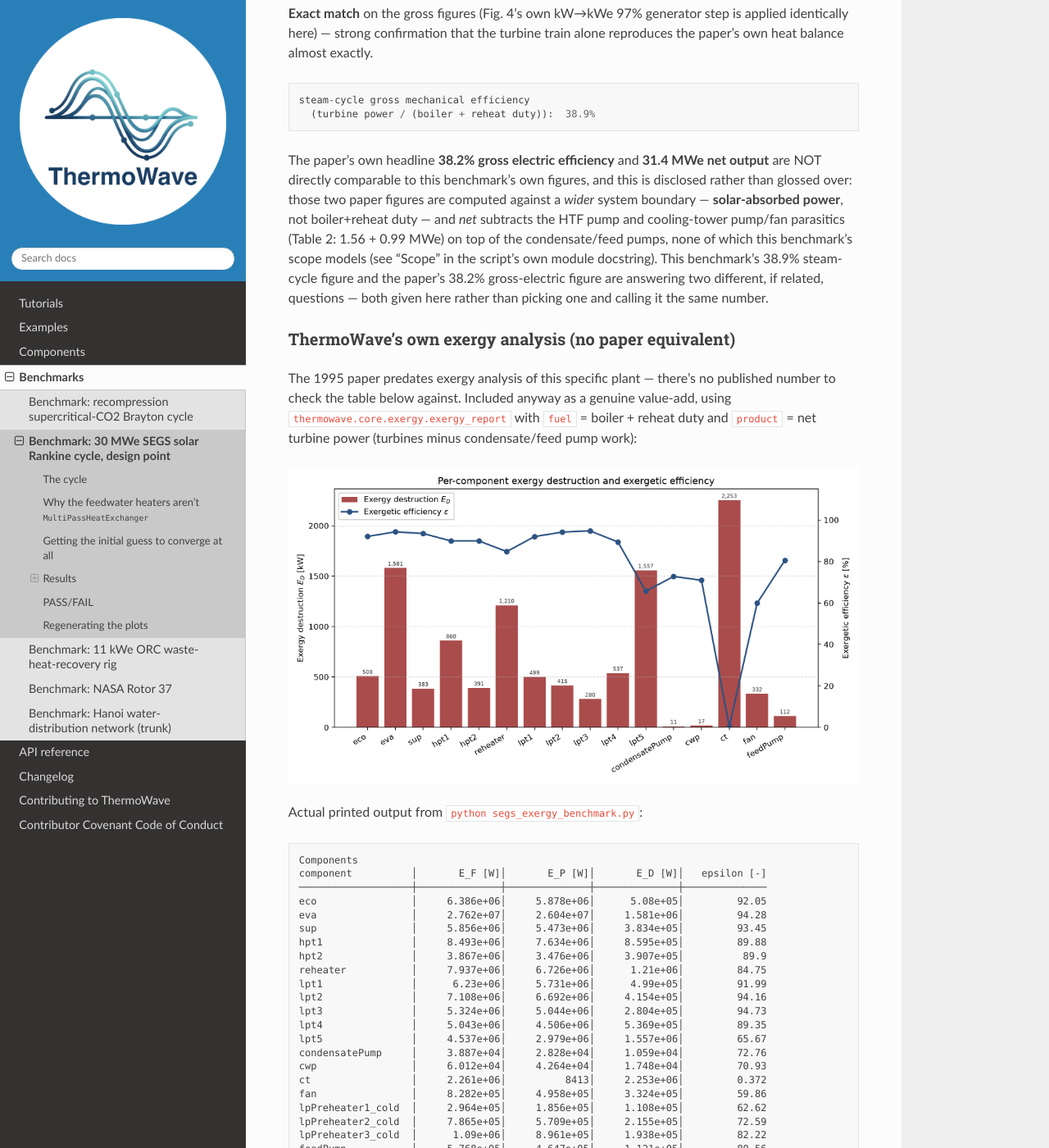
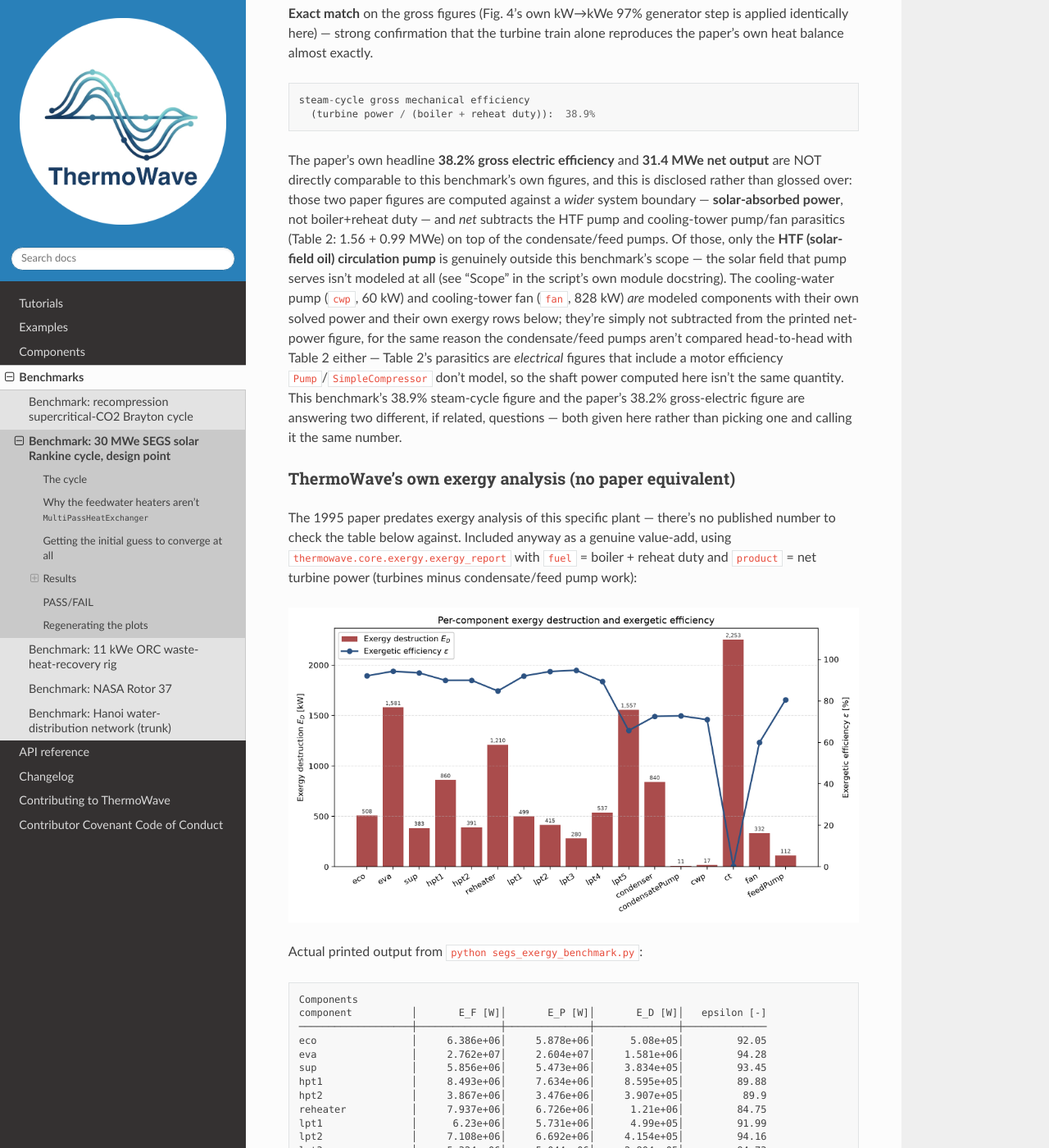
Before and after one commit to karimialii/ThermoWave, a Sphinx documentation site: the page built from docs/benchmark/segs_exergy/segs_exergy_benchmark.md, in a window 1280 px wide and 1400 px high, scrolled down 7723 px. Shown: the whole window at 82% size. Built offline with Sphinx 7.4.7 and the Read the Docs theme 3.1.0, drawn with Linux system fonts in a browser that asks for light colours; some of the changed text lies outside the part shown.

Commit message:
SEGS doc: disclose the network exergy gap, drop the stale "not modeled" claim
Two disclosure defects a final review found in the writeup.

First, the network-level exergy line has never closed -- E_P + E_D + E_L
is 48.10 MW against E_F = 51.08 MW, a 2.99 MW (5.8%) gap -- and nothing
in the doc or the script's output said so. Adds a paragraph naming the
gap and its two causes: the network-level `fuel` is still the
single-temperature Carnot approximation Q*(1 - T0/T_HTF) while
eco/eva/sup/reheater are now costed natively from the modeled oil
stream, so the two no longer reconcile; and fan/cwp shaft work lands in
E_D with no matching network-level fuel entry. The per-component rows
each still balance individually; the gap is entirely in the declared
network totals. The script now prints the same note under its own
exergy table.

Second, the "Gross and net output" section still counted the
cooling-tower fan and cooling-water pump among the parasitics "none of
which this benchmark's scope models". They have been real solved
components (`fan`, `cwp`) since the cooling-loop task; only the HTF
solar-field circulation pump is genuinely out of scope. Reworded to say
so, and to give the actual reason their power isn't subtracted from the
printed net figure -- Table 2's parasitics are electrical figures
including a motor efficiency Pump/SimpleCompressor don't model, the same
argument the doc already makes for the condensate/feed pumps.

Also refreshes the printed exergy table (the condenser now has a row of
its own, from the exergy.py fix in 42716da; network E_D 1.181e7 ->
1.265e7), eva's UA (4.2891e+06 -> 5.8109e+06 W/K, from the _inlet_cp
phase fix in 8f918ee -- eva's cold inlet is the drum's saturated-liquid
downcomer, exactly the node that fix corrects, so its Cmin and hence the
UA the Setpoint solves for both move; every duty and temperature is
unchanged), the iteration count/residual, and exergy_efficiency.png.

Co-Authored-By: Claude Sonnet 5 <noreply@anthropic.com>

````diff
--- a/docs/benchmark/segs_exergy/segs_exergy_benchmark.md
+++ b/docs/benchmark/segs_exergy/segs_exergy_benchmark.md
@@ -282,7 +282,7 @@ Actual printed output from `python segs_exergy_benchmark.py`:
 
 ```
 eco       UA=4.5286e+05 W/K  Q= 13.094 MW  T_hot:  316.0 ->  300.0 C   T_cold:  234.0 ->  301.0 C
-eva       UA=4.2891e+06 W/K  Q= 53.194 MW  T_hot:  378.0 ->  316.0 C   T_cold:  311.0 ->  311.0 C
+eva       UA=5.8109e+06 W/K  Q= 53.194 MW  T_hot:  378.0 ->  316.0 C   T_cold:  311.0 ->  311.0 C
 sup       UA=2.0363e+05 W/K  Q= 10.701 MW  T_hot:  390.0 ->  378.0 C   T_cold:  311.0 ->  371.0 C
 reheater  UA=3.7102e+05 W/K  Q= 15.818 MW  T_hot:  390.0 ->  261.7 C   T_cold:  208.7 ->  371.0 C
 drum      P=99.978 bar  T_sat=311.0 C  level=0.500
@@ -395,8 +395,17 @@ figures, and this is disclosed rather than glossed over: those two paper
 figures are computed against a *wider* system boundary — **solar-absorbed
 power**, not boiler+reheat duty — and *net* subtracts the HTF pump and
 cooling-tower pump/fan parasitics (Table 2: 1.56 + 0.99 MWe) on top of the
-condensate/feed pumps, none of which this benchmark's scope models (see
-"Scope" in the script's own module docstring). This benchmark's 38.9%
+condensate/feed pumps. Of those, only the **HTF (solar-field oil)
+circulation pump** is genuinely outside this benchmark's scope — the solar
+field that pump serves isn't modeled at all (see "Scope" in the script's
+own module docstring). The cooling-water pump (`cwp`, 60 kW) and
+cooling-tower fan (`fan`, 828 kW) *are* modeled components with their own
+solved power and their own exergy rows below; they're simply not
+subtracted from the printed net-power figure, for the same reason the
+condensate/feed pumps aren't compared head-to-head with Table 2 either —
+Table 2's parasitics are *electrical* figures that include a motor
+efficiency `Pump`/`SimpleCompressor` don't model, so the shaft power
+computed here isn't the same quantity. This benchmark's 38.9%
 steam-cycle figure and the paper's 38.2% gross-electric figure are
 answering two different, if related, questions — both given here rather
 than picking one and calling it the same number.
@@ -441,8 +451,40 @@ hpPreheater2_cold  │     2.341e+06│     2.188e+06│     1.524e+05│
 
 Network
        E_F [W]│       E_P [W]│       E_D [W]│       E_L [W]│   epsilon [%]
-     5.108e+07│     3.545e+07│     1.181e+07│             0│          69.4
+     5.108e+07│     3.545e+07│     1.265e+07│             0│          69.4
 ```
+
+**The network-level balance does not close, and that's disclosed here
+rather than left for a reader to discover.** A closed exergy balance would
+have `E_P + E_D + E_L = E_F`; this run gives 35.45 + 12.65 + 0 = 48.10 MW
+against `E_F` = 51.08 MW, a **2.99 MW (5.8%) gap**. Two known, separate
+causes account for it, neither of which is a solver or a component error:
+
+1. **The network-level `fuel` is a Carnot approximation; the component
+   rows are native.** The `fuel=[...]` passed to `exergy_report()` costs
+   the boiler and reheat heat input as `Q * (1 - T0/T_HTF)` at a single
+   HTF supply temperature — kept for continuity with how the FWH cold
+   sides are costed via `source_temperatures`. The `eco`/`eva`/`sup`/
+   `reheater` rows in the component table are *not* computed that way any
+   more: they're genuine two-stream `HeatExchanger`s now, so
+   `exergy_report()` costs them natively from the real oil stream's own
+   exergy drop. The two numbers no longer reconcile, and the
+   network-level fuel runs the higher of the two. Costing the
+   network-level fuel natively from the oil stream as well would remove
+   this term; that's a natural follow-up, not done here.
+2. **`fan` and `cwp` shaft work enters `E_D` with no matching `E_F`
+   entry.** Both are real modeled components whose destroyed exergy is
+   tallied into the network `E_D` total, but the electrical work driving
+   them is not declared as a network-level fuel stream, so it appears on
+   the destruction side of the balance only.
+
+The per-component rows themselves each balance individually (`E_F = E_P +
+E_D` within rounding for every row above); the gap is entirely in how the
+*network-level* `fuel`/`product` totals are declared against them. Note
+also that `E_L` is 0 because no component is marked `dissipative=[...]`
+in this benchmark — the `condenser`'s heat rejection is costed as a
+normal fuel/product pair (its cooling water genuinely carries the exergy
+onward to `ct`) rather than being written off as a loss.
 
 `lpt5`'s low 65.67% exergetic efficiency still tracks directly from Table
 3's own low `etas0 = 0.6445` for that stage — the paper's own EASY model
````
Also changed, not shown: other parts of docs/benchmark/segs_exergy/segs_exergy_benchmark.md (+3 -2 lines), docs/benchmark/segs_exergy/exergy_efficiency.png.
